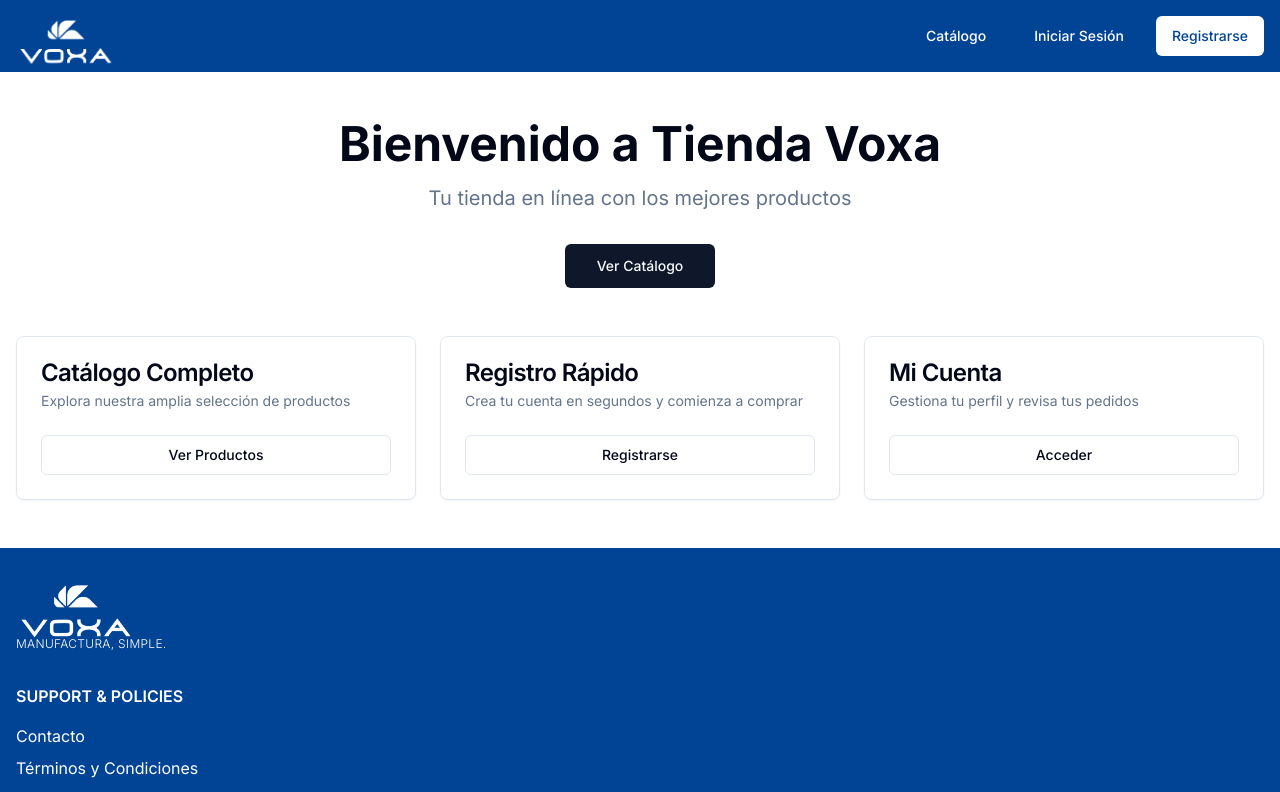
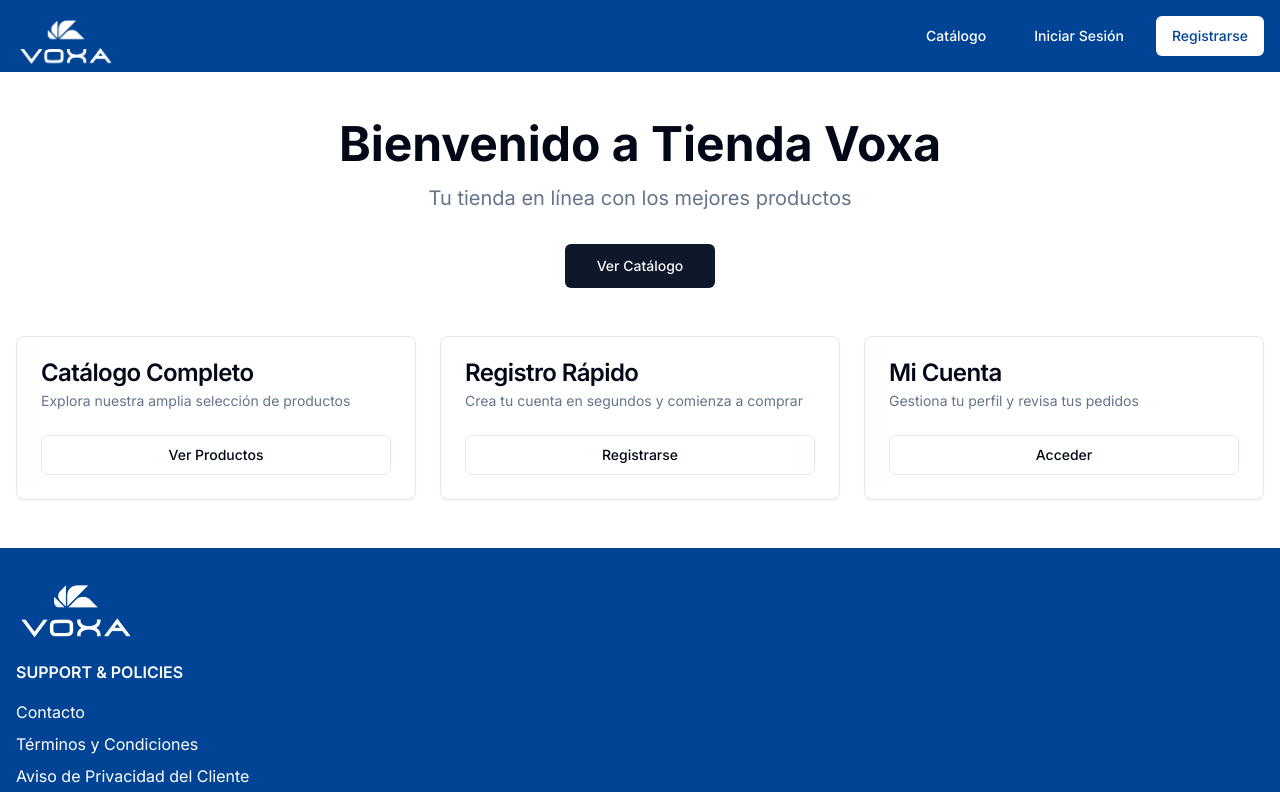
Before and after one commit to ElEduardoCR/tienda_voxa, a Next.js app: page / in a window 1280 px wide. Shown: the top 792 px of the page. Built offline with nearby package versions, Linux system fonts and the light colour scheme; no server answers.

Commit message:
Fix: Remover tagline 'MANUFACTURA, SIMPLE.' del footer
- El logo en el footer ahora se muestra sin el tagline
- Solo se muestra el logo VOXA

```diff
--- a/components/footer.tsx
+++ b/components/footer.tsx
@@ -6,7 +6,7 @@
     <footer className="mt-auto" style={{ backgroundColor: '#014495' }}>
       <div className="container mx-auto px-4 py-8">
         <div className="mb-8">
-          <Logo size="lg" showTagline className="mb-6" />
+          <Logo size="lg" className="mb-6" />
         </div>
         <div className="mb-6">
           <h3 className="text-white font-semibold mb-4">SUPPORT & POLICIES</h3>
```
